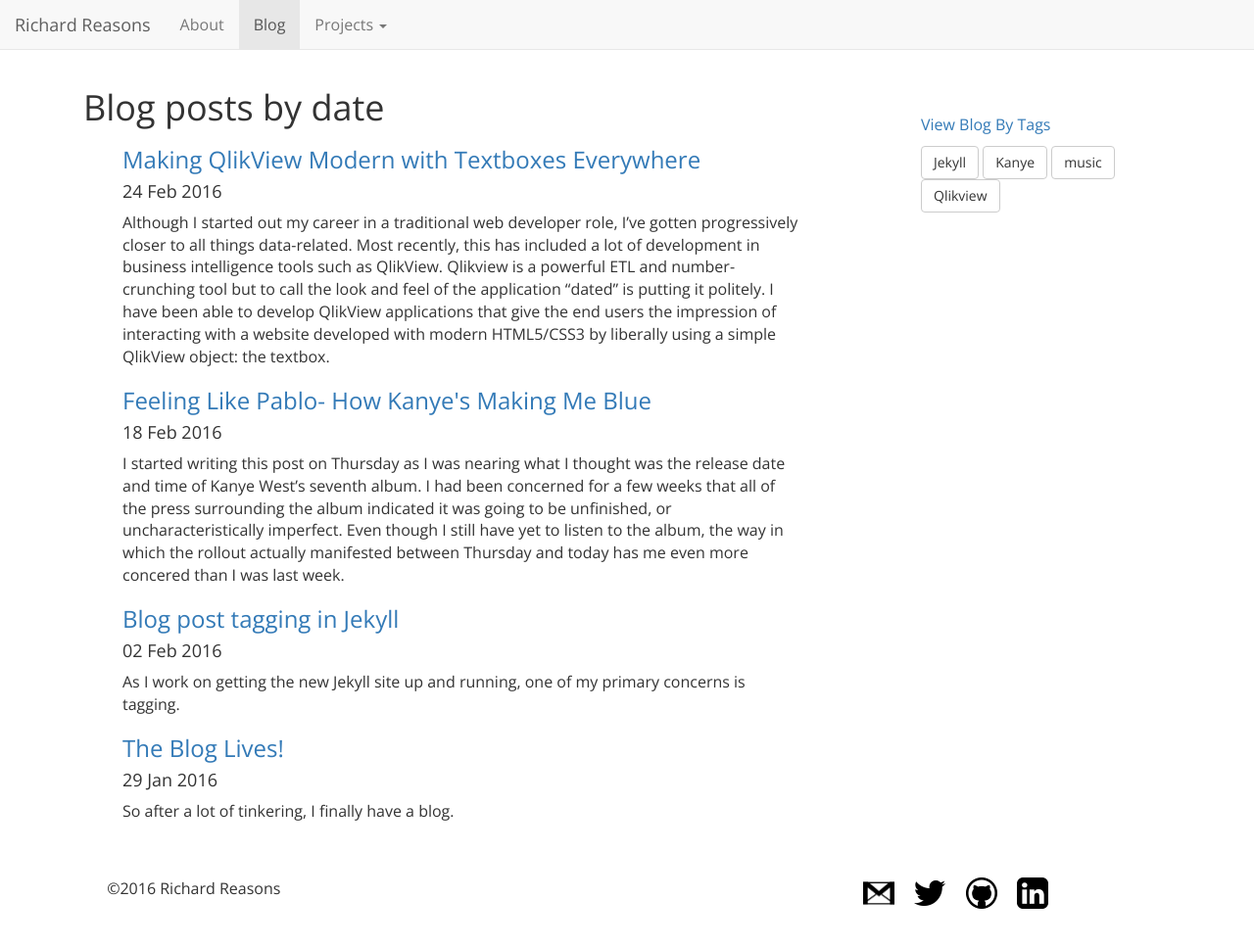
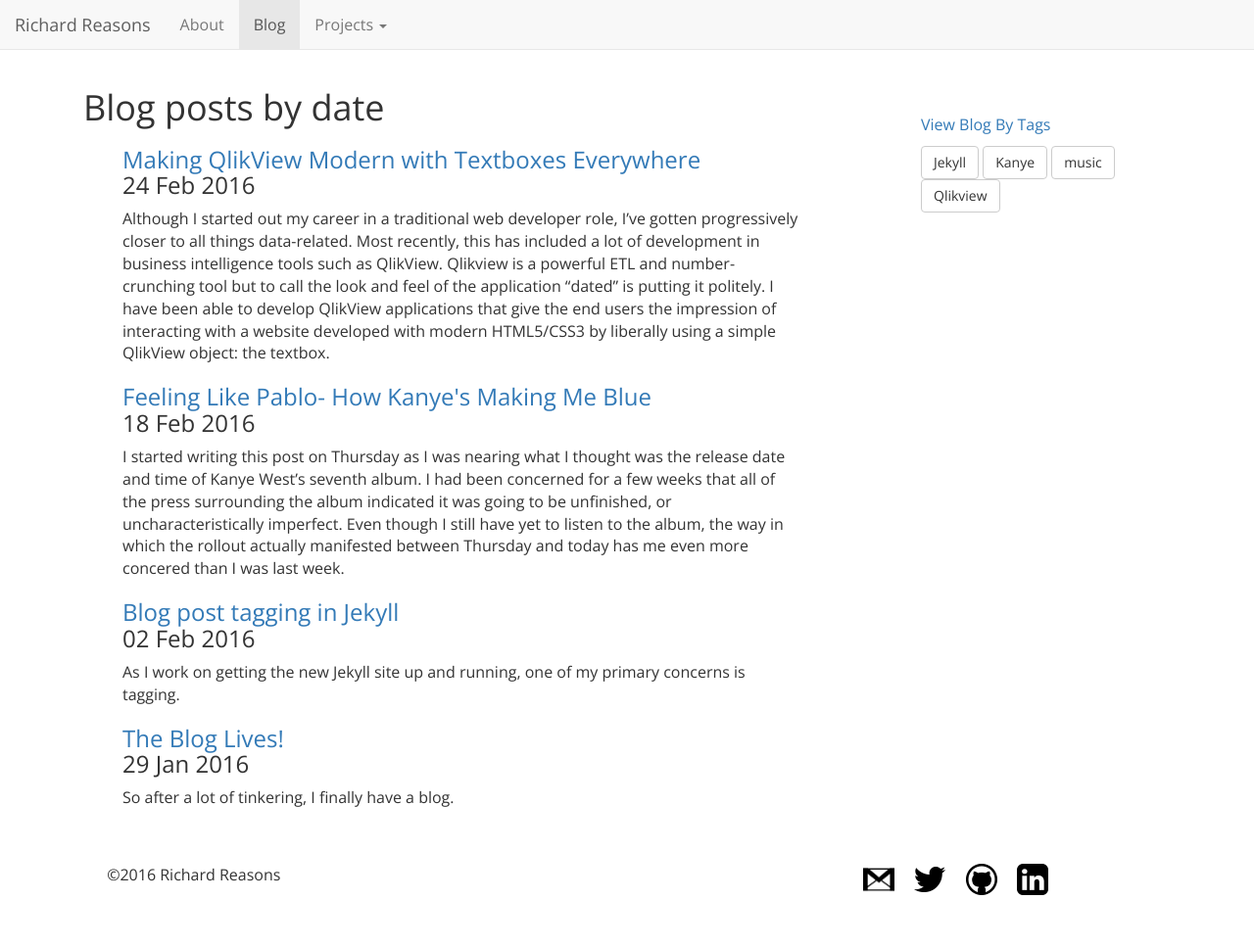
Before and after one commit to rgreasons/rgreasons.github.io, a Jekyll site: the page built from blog.html, in a window 1280 px wide and 998 px high. Shown: the top 967 px of the window at 98% size. Built offline with Jekyll 4.4.1, drawn with Linux system fonts in a browser that asks for light colours; nearby versions of some CDN libraries.

Commit message:
Update blog.html

```diff
--- a/blog.html
+++ b/blog.html
@@ -8,8 +8,8 @@
 
 	  {% for post in site.posts %}
 	  <div>
-	  	<h3><a href="{{ post.url }}" title="{{ post.title }}">{{ post.title }}</a><br></h3>
-	  	<h4>{{ post.date | date_to_string }}</h4>
+	  	<h3><a href="{{ post.url }}" title="{{ post.title }}">{{ post.title }}</a><br>
+	  	{{ post.date | date_to_string }}</h3>
 	  	<p>{{post.excerpt}}</p>
 	  </div>
 	  {% endfor %}
```
